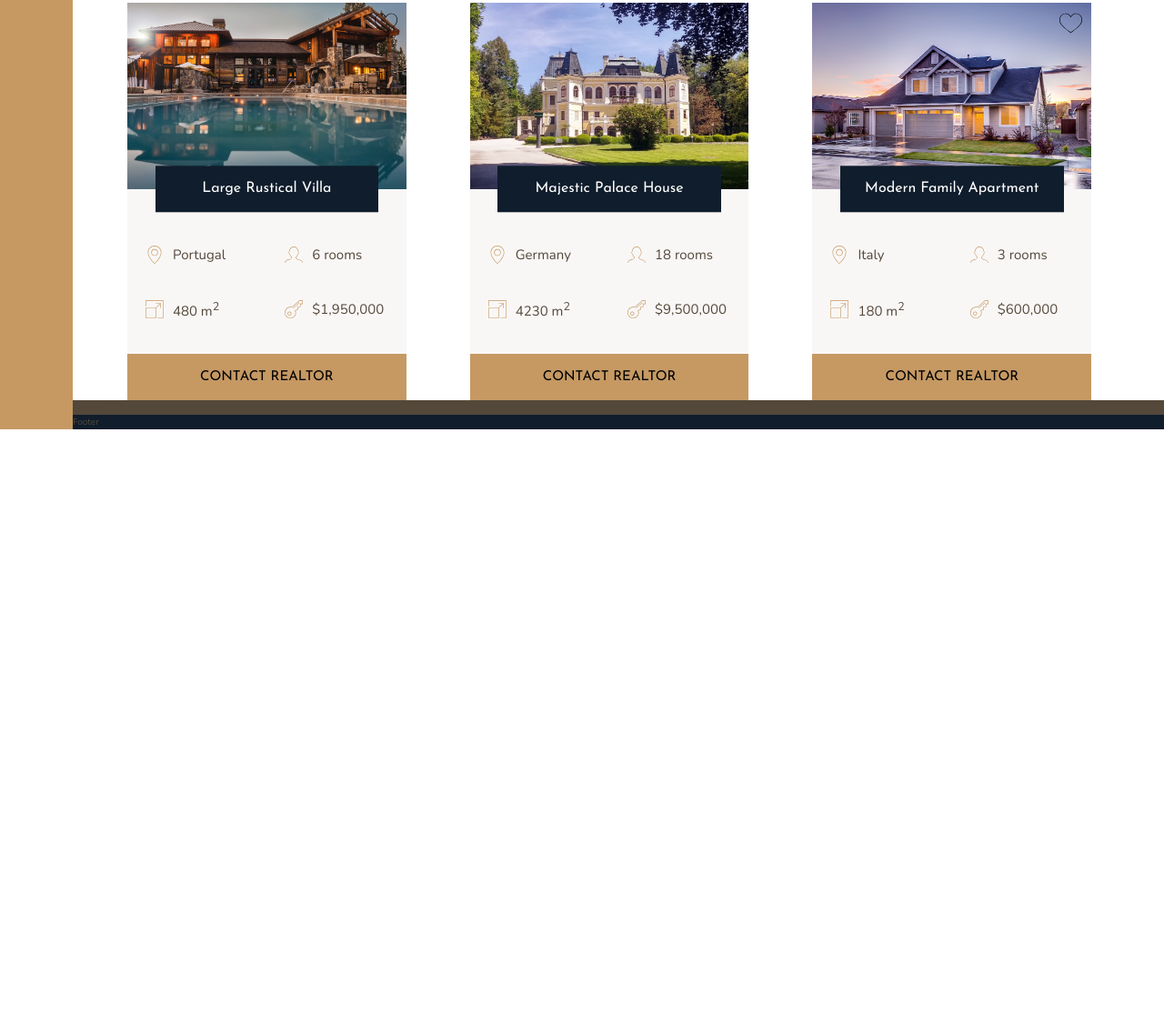
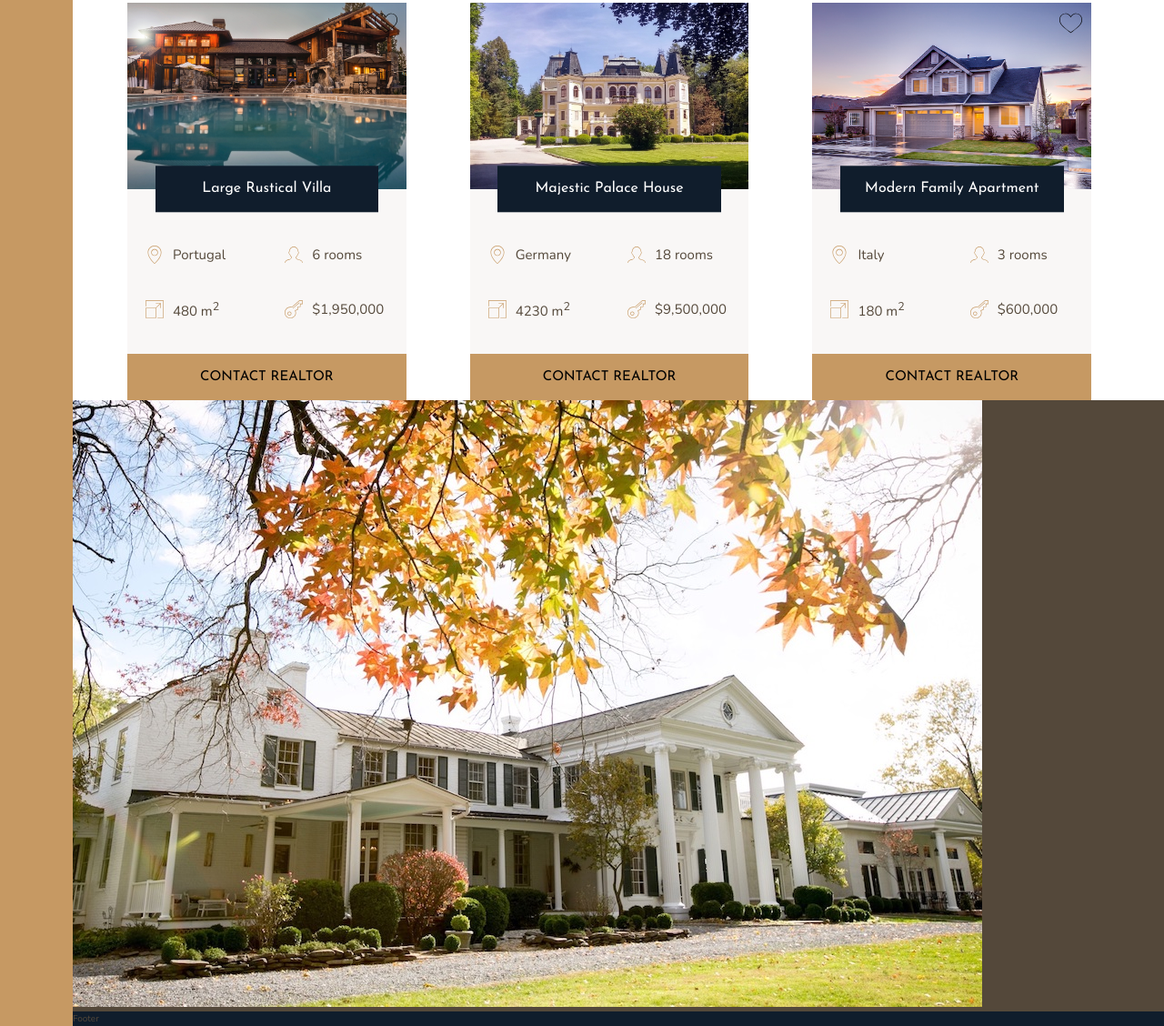
Before and after one commit to ItsThankK/nexter-project, a website: page index.html in a window 1280 px wide. Shown: the part 2202-3330 px from the top of the page at 91% size. Before the commit the page ends 2674 px from the top, so only its background shows below. Drawn offline with nearby package versions, Linux system fonts and the light colour scheme.

Commit message:
markup gallery grid

```diff
--- a/index.html
+++ b/index.html
@@ -300,7 +300,9 @@
         <button class="btn home__btn">Contact realtor</button>
       </div>
     </section>
-    <section class="gallery">Gallery</section>
+    <section class="gallery">
+      <img src="img/gal-1.jpeg" alt="gallery 1" class="gallary__img">
+    </section>
     <footer class="footer">Footer</footer>
   </body>
 </html>
```
